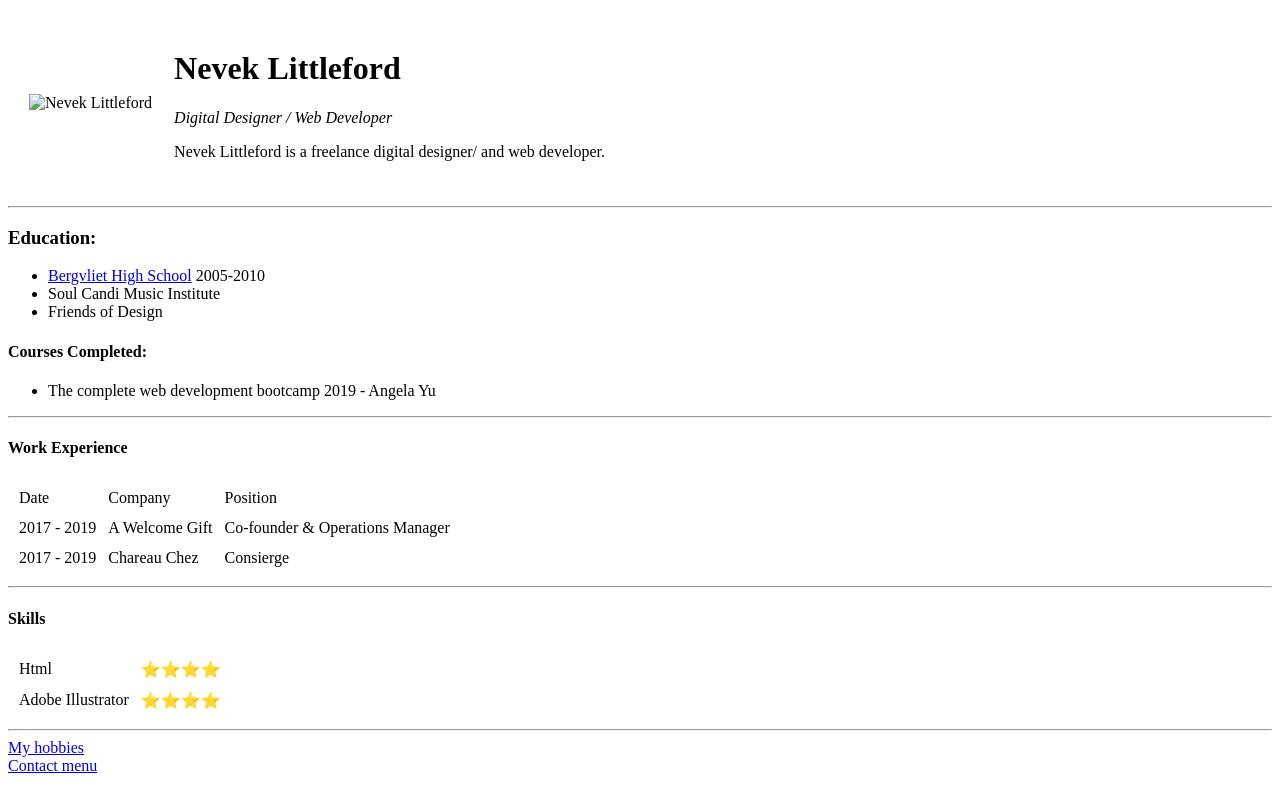
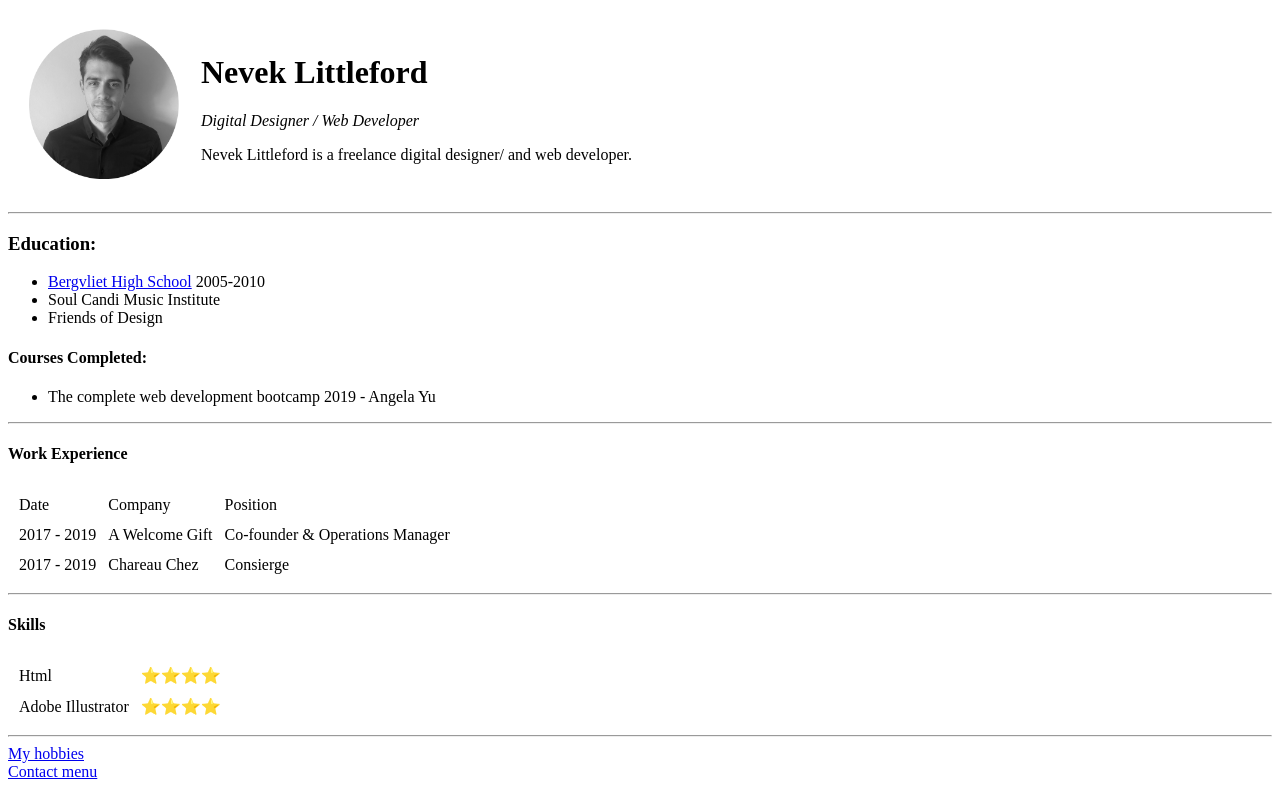
Before and after one commit to NevekLittleford/cv, a plain HTML site: page index.html in a window 1280 px wide. Drawn offline with Linux system fonts and the light colour scheme.

Commit message:
Update index.html

```diff
--- a/index.html
+++ b/index.html
@@ -10,7 +10,7 @@
   <table cellspacing=20;>
     <tr>
       <td>
-        <img width="150px;" src="nevek_1.png" alt="Nevek Littleford">
+        <img width="150px;" src="images/nevek_1.png" alt="Nevek Littleford">
       </td>
       <td>
         <h1>Nevek Littleford</h1>
```
